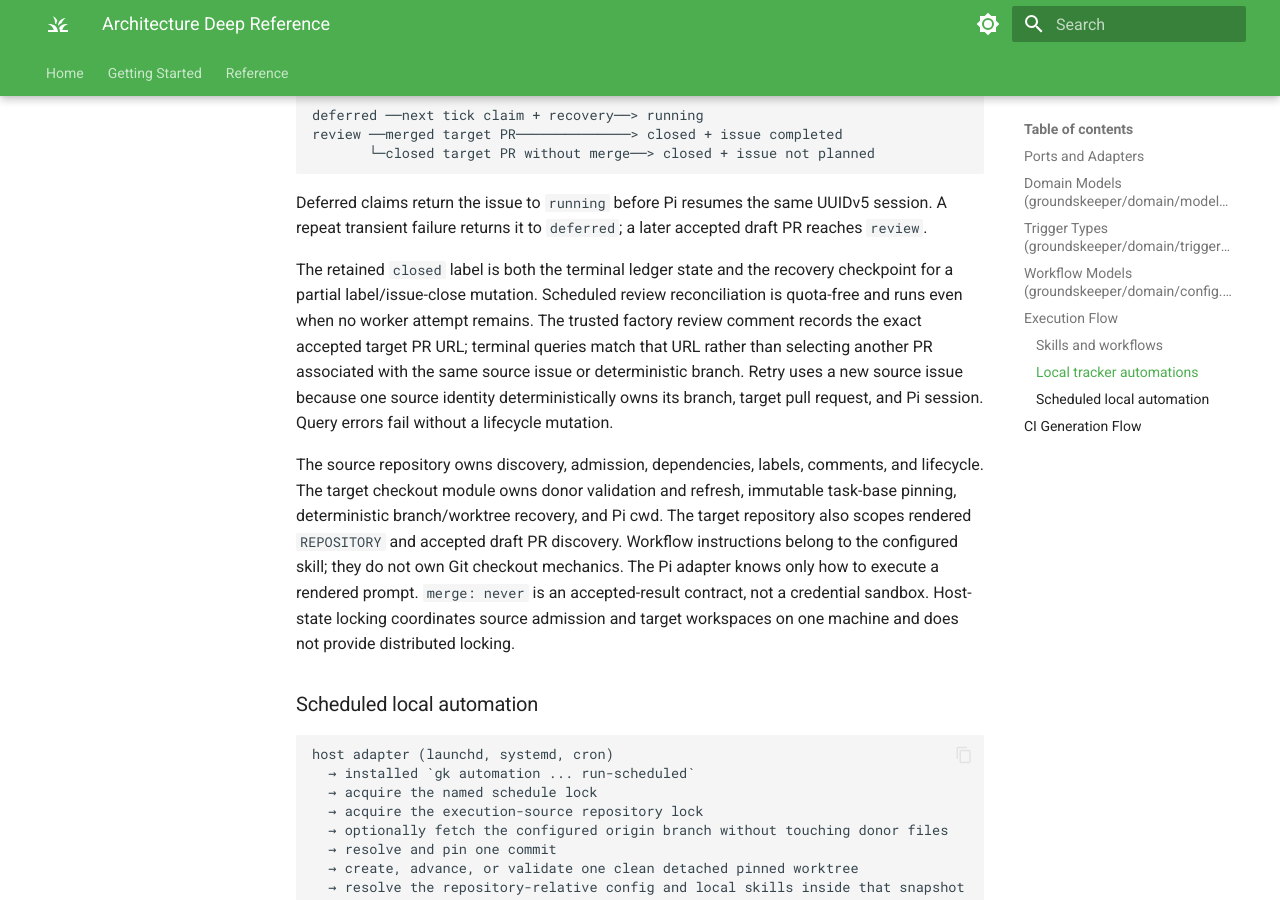
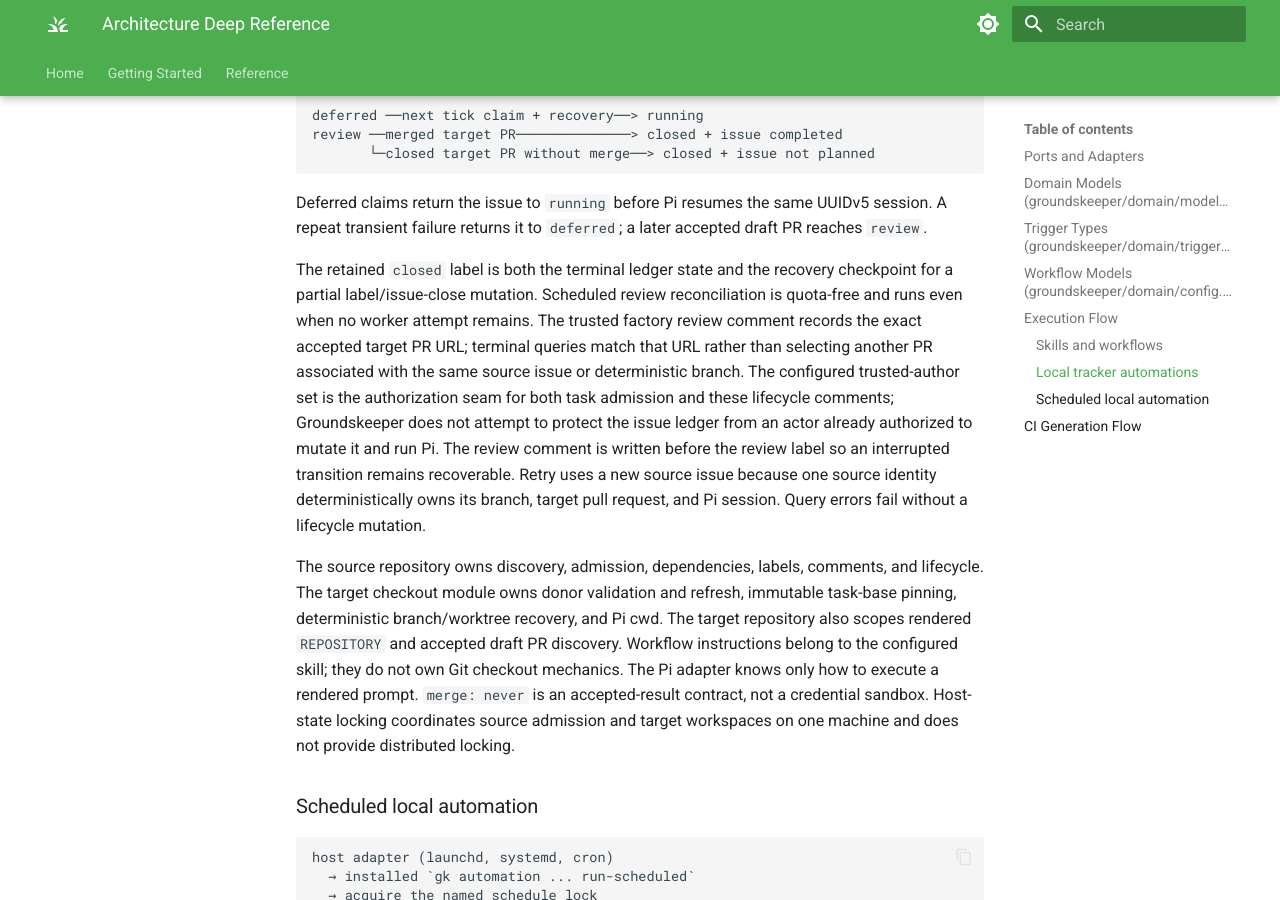
Before and after one commit to safurrier/groundskeeper, an MkDocs documentation site: the page built from docs/architecture.md, in a window 1280 px wide and 900 px high, scrolled down 2875 px. Built offline with MkDocs 1.6.1 and Material for MkDocs 9.7.7, drawn with Linux system fonts in a browser that asks for light colours.

Commit message:
Harden review identity handoff

```diff
--- a/docs/architecture.md
+++ b/docs/architecture.md
@@ -134,6 +134,11 @@ reconciliation is quota-free and runs even when no worker attempt remains.
 The trusted factory review comment records the exact accepted target PR URL;
 terminal queries match that URL rather than selecting another PR associated
 with the same source issue or deterministic branch.
+The configured trusted-author set is the authorization seam for both task
+admission and these lifecycle comments; Groundskeeper does not attempt to
+protect the issue ledger from an actor already authorized to mutate it and run
+Pi. The review comment is written before the review label so an interrupted
+transition remains recoverable.
 Retry uses a new source issue because one source identity deterministically owns
 its branch, target pull request, and Pi session. Query errors fail without a
 lifecycle mutation.
```
Also changed, not shown: README.md (+7 -5 lines), 2 other files.
